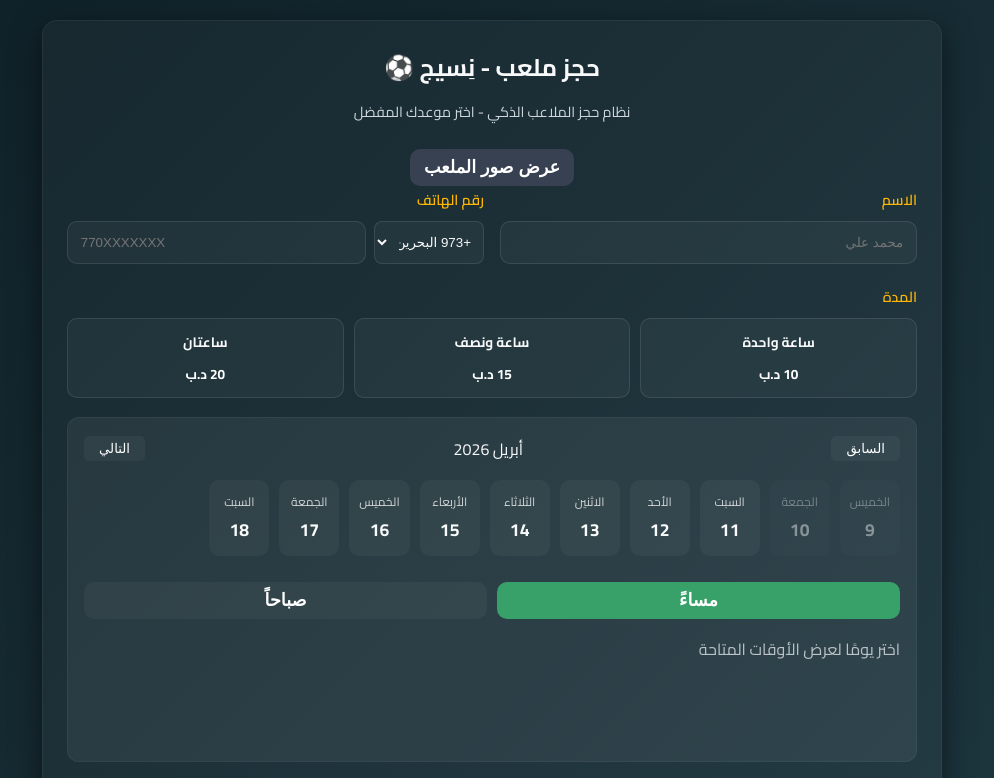
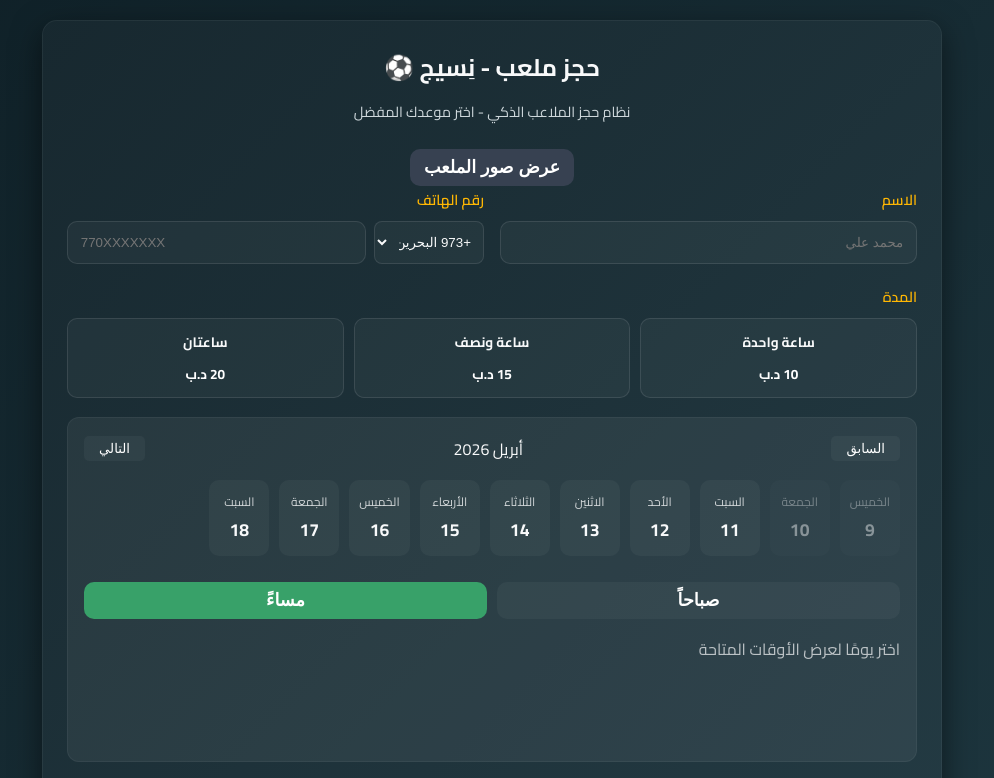
Before and after one commit to banijamrahclub/naseej, a website: page index.html in a window 1280 px wide. Shown: the top 778 px of the page, without its empty margins (148-1142 px from the left). Drawn offline with Linux system fonts and the light colour scheme.

Commit message:
Add files via upload

```diff
--- a/index.html
+++ b/index.html
@@ -357,8 +357,8 @@
         <div class="days-row" id="daysRow"></div>
 
         <div style="display:flex;gap:10px;margin-bottom:10px;justify-content:center;">
+          <button type="button" id="amFilter" class="submit-btn" style="background:var(--glass);color:#fff;flex:1;padding:8px">صباحاً</button>
           <button type="button" id="pmFilter" class="submit-btn" style="background:var(--glass);color:#fff;flex:1;padding:8px">مساءً</button>
-          <button type="button" id="amFilter" class="submit-btn" style="background:var(--glass);color:#fff;flex:1;padding:8px">صباحاً</button>
         </div>
         <div class="slots-grid" id="slotsGrid"></div>
       </div>
@@ -398,6 +398,8 @@
 
 <script>
   let selectedDate = "";
+  let selectedTime = "";
+  let selectedPrice = 0;
   let selectedMins = 0;
   let currentDate = new Date();
   let timeFilter = 'PM';
```
